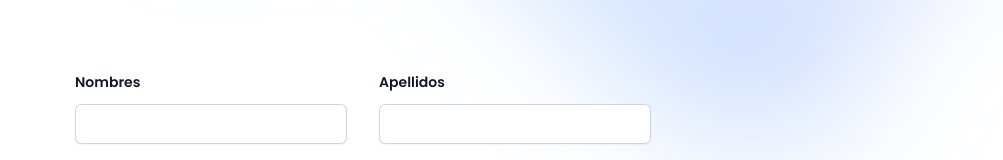
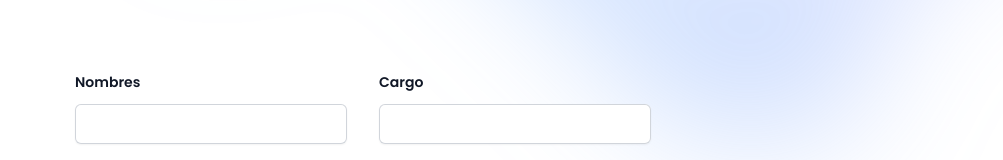
Before and after one commit to MauricioC12/Competec-Website, a Next.js app: page /contacto in a window 1280 px wide. Shown: the part 218-378 px from the top of the page, without its empty margins (277-1280 px from the left). Built offline with nearby package versions, Linux system fonts and the light colour scheme.

Commit message:
Changes in ContactForm

```diff
--- a/components/ContactForm.jsx
+++ b/components/ContactForm.jsx
@@ -25,7 +25,7 @@ const ContactForm = () => {
             htmlFor="last-name"
             className="block text-sm font-semibold leading-6 text-gray-900"
           >
-            Apellidos
+            Cargo
           </label>
           <div className="mt-2.5">
             <input
```
